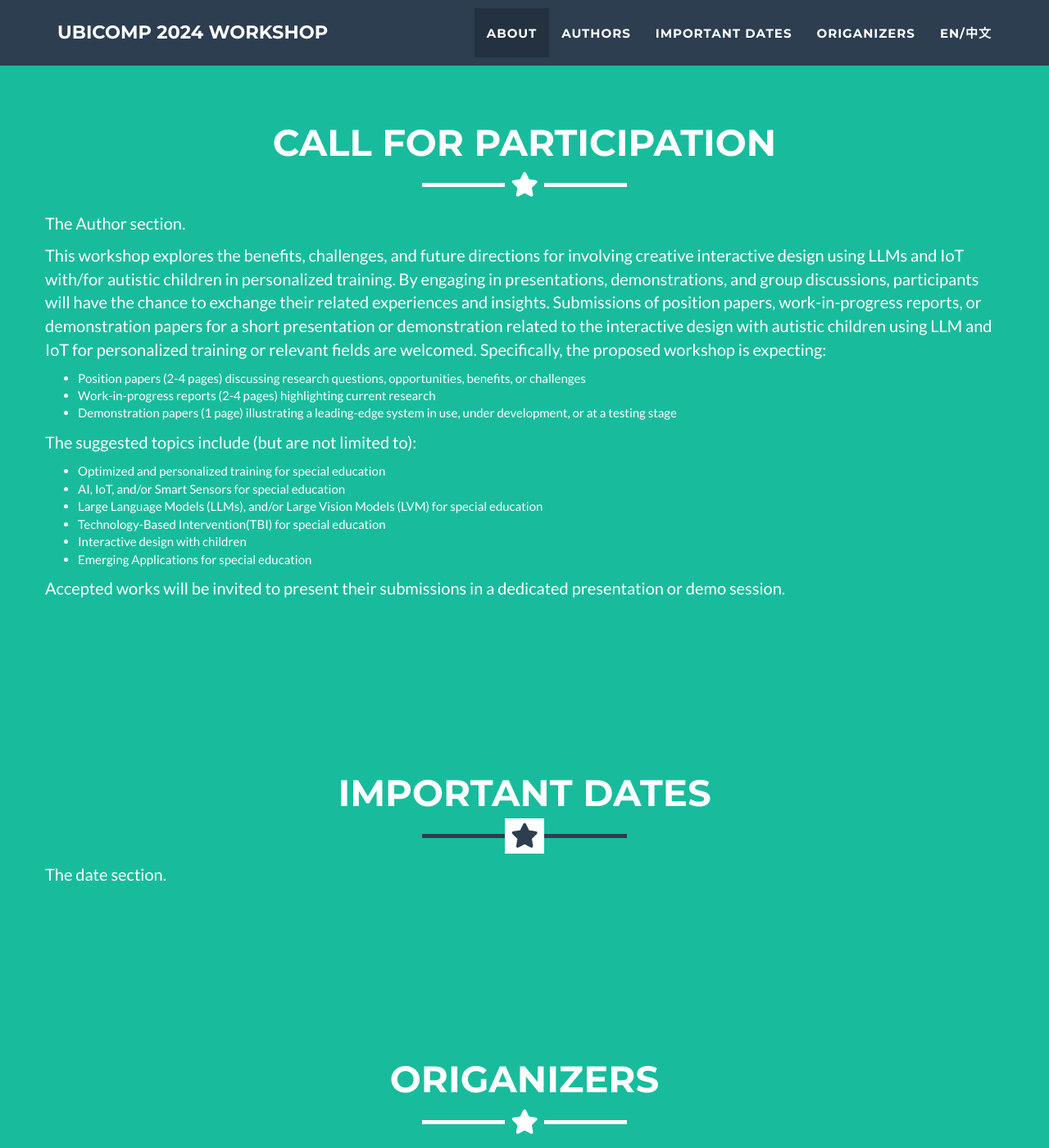
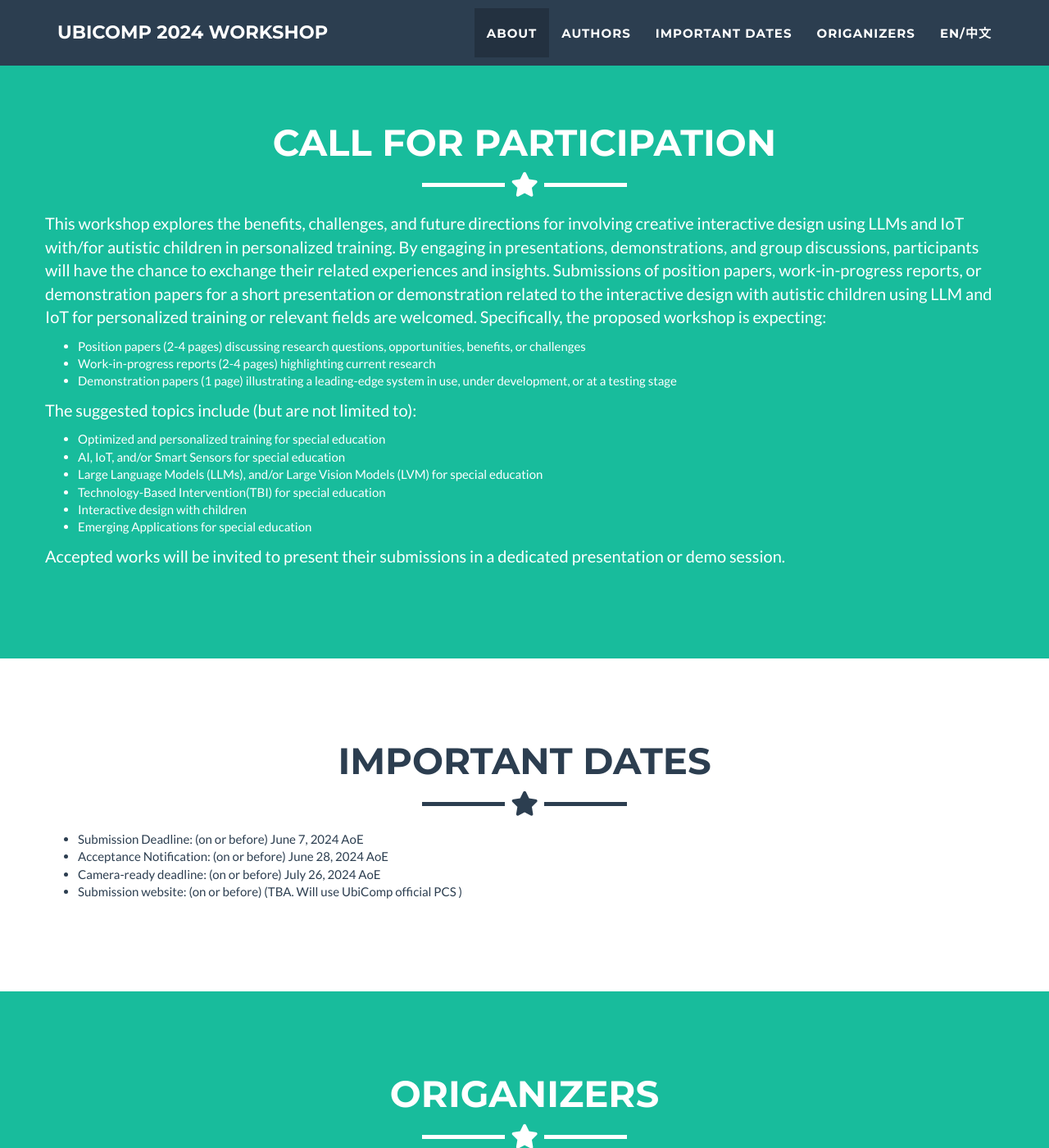
Before and after one commit to idwac/idwac.github.io, a Jekyll site: the page built from _posts/2014-07-18-project-1.markdown, in a window 1280 px wide and 1400 px high, scrolled down 1709 px. Shown: the whole window at 82% size. Built offline with Jekyll 4.4.1, drawn with Linux system fonts in a browser that asks for light colours.

Commit message:
Update date page

```diff
--- a/_includes/author.html
+++ b/_includes/author.html
@@ -10,7 +10,7 @@
     <div class="row">
       <!-- <div class="col-lg-4 col-lg-offset-2"> -->
       <div>
-        <p>The Author section.</p>
+        <!-- <p>The Author section.</p> -->
 
         <p>This workshop explores the benefits, challenges, and future directions for involving creative interactive design using LLMs and IoT with/for autistic children in personalized training. By engaging in presentations, demonstrations, and group discussions, participants will have the chance to exchange their related experiences and insights. Submissions of position papers, work-in-progress reports, or demonstration papers for a short presentation or demonstration related to the interactive design with autistic children using LLM and IoT for personalized training or relevant fields are welcomed. Specifically, the proposed workshop is expecting:</p>
         <ul>
--- a/_includes/date.html
+++ b/_includes/date.html
@@ -1,5 +1,5 @@
 <!-- About Section -->
-<section class="success" id="date">
+<section  id="date">
   <div class="container">
     <div class="row">
       <div class="col-lg-12 text-center">
@@ -11,7 +11,15 @@
     <div class="row">
       <!-- <div class="col-lg-4 col-lg-offset-2"> -->
       <div>
-        <p>The date section.</p>
+        <!-- <p>The date section.</p> -->
+
+        <ul>
+          <li>Submission Deadline:	   (on or before) June 7, 2024 AoE</li>
+          <li>Acceptance Notification: (on or before) June 28, 2024 AoE</li>
+          <li>Camera-ready deadline:	 (on or before) July 26, 2024 AoE</li>
+          <li>Submission website:	     (on or before)  (TBA. Will use UbiComp official PCS )</li>
+        </ul>
+
       </div>
       <!-- <div class="col-lg-4">
         <p>[TEST DELETED AFTER FINALIZED]Whether you're a student looking to showcase your work, a professional looking to attract clients, or
```
